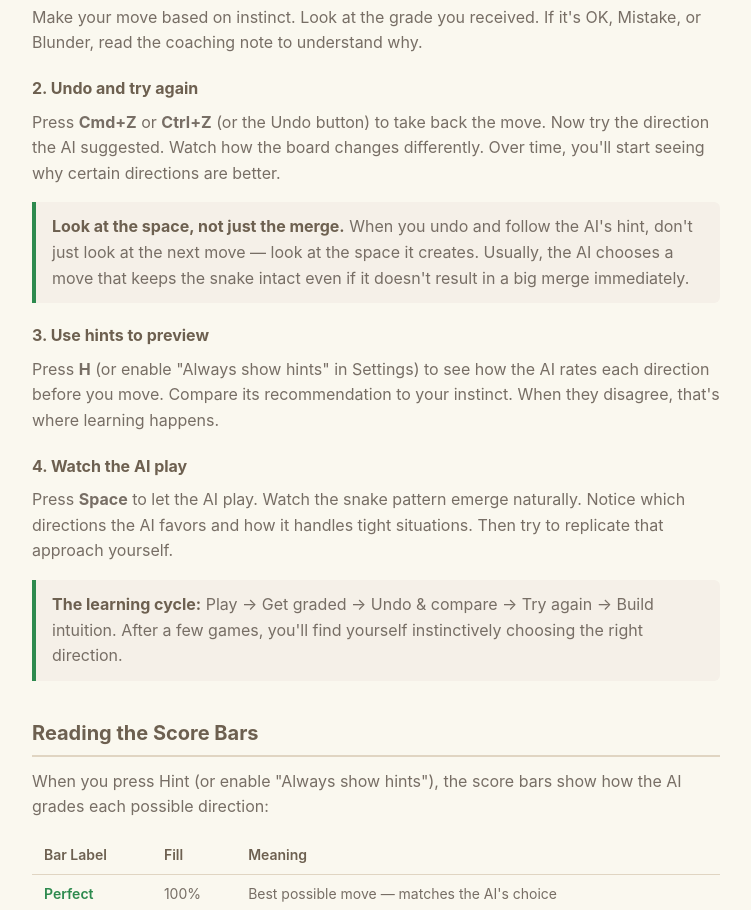
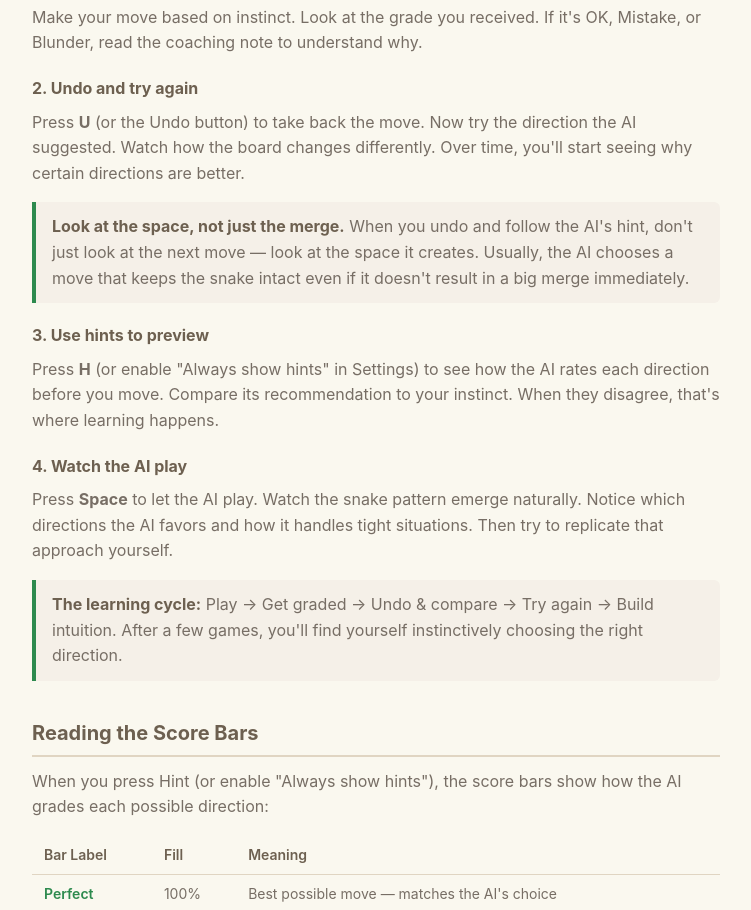
Before and after one commit to rlorenzo/2048-Solver, a website: page public/strategy.html in a window 1280 px wide. Shown: the part 3030-3940 px from the top of the page, without its empty margins (264-1015 px from the left). Drawn offline with Linux system fonts and the light colour scheme.

Commit message:
fix: correct undo shortcut in strategy guide (Cmd+Z → U)

```diff
--- a/public/strategy.html
+++ b/public/strategy.html
@@ -490,9 +490,9 @@
 
     <h3>2. Undo and try again</h3>
     <p>
-      Press <strong>Cmd+Z</strong> or <strong>Ctrl+Z</strong> (or the Undo button) to take back the
-      move. Now try the direction the AI suggested. Watch how the board changes differently. Over
-      time, you'll start seeing why certain directions are better.
+      Press <strong>U</strong> (or the Undo button) to take back the move. Now try the direction the
+      AI suggested. Watch how the board changes differently. Over time, you'll start seeing why
+      certain directions are better.
     </p>
     <div class="tip tip-success">
       <strong>Look at the space, not just the merge.</strong> When you undo and follow the AI's
```
